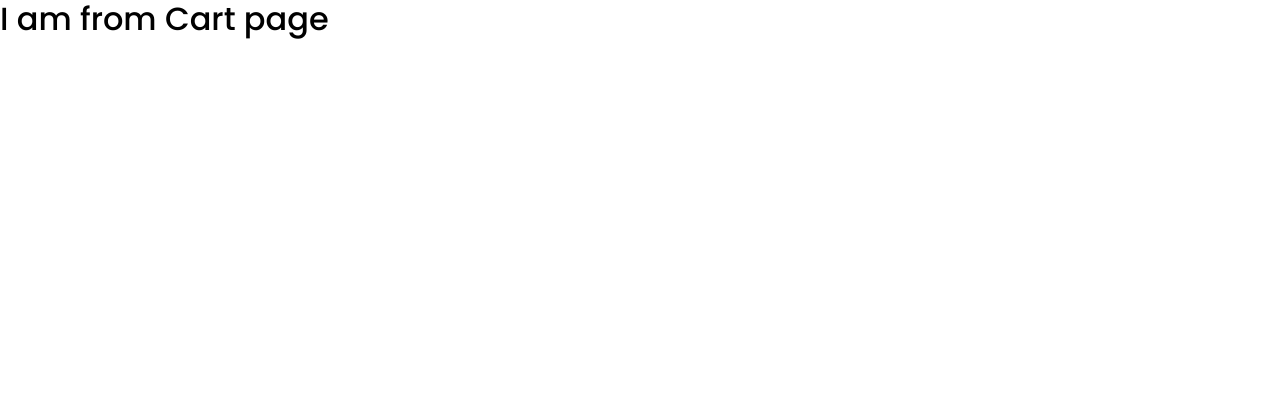
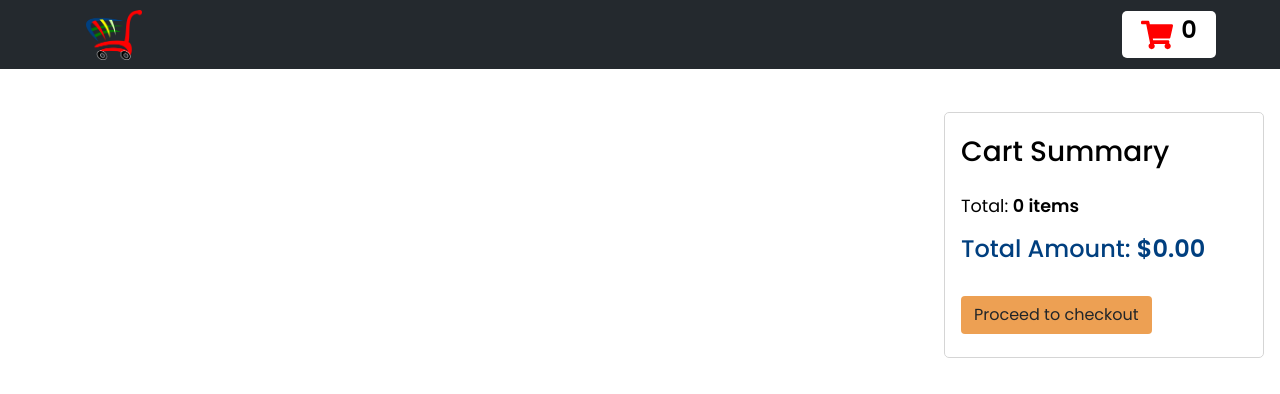
Before and after one commit to jahan-nusrat/redux-cart, a React (Create React App) app: page /cart in a window 1280 px wide. Shown: the top 394 px of the page. Built offline with nearby package versions, Linux system fonts and the light colour scheme.

Commit message:
cart completed

```diff
--- a/src/components/Cart/Cart.js
+++ b/src/components/Cart/Cart.js
@@ -1,10 +1,49 @@
-import React from 'react'
+import React, { useState } from 'react'
+import { useSelector } from 'react-redux'
+import CartItems from './CartItems';
+import './cart.style.css'
+import Nav from '../Navbar.js/Nav';
+import { useEffect } from 'react';
 
 const Cart = () => {
+    const cartItems=useSelector(state=>state.cart)
+    const [totalAmount,setTotalAmount]= useState(0)
+    const [totalQty,setTotalQty]= useState(0)
+
+    useEffect(()=>{
+        let price= cartItems.reduce((acc,current)=>{
+            return acc + (current.price * current.qty);
+        },0)
+        let qty=cartItems.reduce((acc,current)=>{
+            return acc + current.qty
+        },0)
+        setTotalAmount(price)
+        setTotalQty(qty)
+    },[cartItems,totalAmount,totalQty])
+
     return (
-        <div>
-            <h2>I am from Cart page</h2>
-        </div>
+        <section className="container">
+            <Nav />
+            <div className="row justify-content-between cart-section">
+                {
+                    cartItems.map(item=>{
+                        return <CartItems key={item.id} item={item} />
+                    })
+                }
+                <div className="col-lg-3 cart-summary-section">
+                    <div className="cart-summary">
+                        <div className="cart-summary-title">
+                            <h3>Cart Summary</h3>
+                            <div className="cart-summary-price mt-4">
+                                <p>Total: <strong>{totalQty} items</strong> </p>
+                                <h4 className="total-amount pt-3">Total Amount: <strong>${totalAmount.toFixed(2)}</strong> </h4>
+                            </div>
+                        </div>
+                        <button className="btn cart-btn mt-4">Proceed to checkout</button>
+                    </div>
+                </div>
+            </div>
+        </section>
     )
 }
 
--- /dev/null
+++ b/src/components/Cart/CartItems.js
@@ -0,0 +1,40 @@
+import React from 'react';
+import { useState } from 'react';
+import { useDispatch } from 'react-redux';
+import { cartQty, removeFromCart } from '../../redux/actions';
+
+const CartItems = ({item}) => {
+    const dispatch=useDispatch()
+    const [quantity,setQuantity]= useState(item.qty)
+    const handleRemoveItem=()=>{
+        dispatch(removeFromCart(item.id))
+    }
+
+    const handleInputChange=(e)=>{
+        setQuantity(e.target.value)
+        dispatch(cartQty(item.id, e.target.value))
+    }
+
+    return (
+        <div className="col-lg-8 mb-3">
+            <div className="single-product d-flex">
+                <div className="single-product-img">
+                    <img src={item.img} alt={item.name} className="img-fluid"/>
+                </div>
+                <div className="single-product-details pl-3">
+                    <p>{item.name.slice(0,70)}...</p>
+                    <div className="price-details d-flex align-items-center">
+                        <p>Price: <strong> ${(item.price*item.qty).toFixed(2)}</strong> </p>
+                        <span className="quantity-details">
+                            <label htmlFor="quantity">Qty:</label>
+                            <input onChange={handleInputChange} min="1" type="number" name="quantity" value={quantity} className="mx-2" />
+                        </span>
+                    </div>
+                </div>
+                <button onClick={handleRemoveItem} className="btn product-remove">Remove</button>
+            </div>
+        </div>
+    )
+}
+
+export default CartItems
--- /dev/null
+++ b/src/components/Cart/cart.style.css
@@ -0,0 +1,66 @@
+.cart-section {
+    position: relative;
+    margin-top: 6rem;
+}
+
+.cart-summary-section {
+    position: fixed;
+    top: 7rem;
+    right: 1rem;
+    border: 1px solid #d5d5d5;
+    border-radius: 5px;
+    padding: 1.4rem 1rem;
+}
+
+.single-product {
+    border: 1px solid #d5d5d5;
+    border-radius: 5px;
+    padding: 1rem;
+    position: relative;
+}
+
+.price-details p {
+    margin-bottom: 0;
+}
+
+.quantity-details {
+    margin-left: 2rem;
+}
+
+.quantity-details input {
+    width: 80px;
+    border-radius: 5px;
+    border: 3px solid #003F7F;
+}
+
+.quantity-details label {
+    margin-bottom: 0;
+}
+
+.product-remove {
+    position: absolute;
+    bottom: 10px;
+    right: 10px;
+    background-color: #FAC863;
+    font-size: 0.9rem;
+}
+
+.product-remove:active {
+    background-color: #FF0000;
+    color: #ffffff;
+}
+
+.single-product-img img {
+    height: 100px;
+    width: 100px;
+    object-fit: cover;
+}
+
+.cart-summary-price p {
+    margin-bottom: 0;
+    font-size: 1.1rem;
+}
+
+.total-amount {
+    color: #003F7F;
+}
--- a/src/redux/reducer.js
+++ b/src/redux/reducer.js
@@ -25,13 +25,15 @@ const reducer =(state=initialState,action)=>{
         case REMOVE_CART:
             const remainingItems= [...state.cart].filter(item=>item.id !== action.payload.id)
             return{
-                cart:[...remainingItems]
+                cart:[...remainingItems],
+                items:products
             }
 
         case QTY_CART:
-            const adjustQuantity= state.cart.map(item=>item.id===action.payload.id? {...item, qty:action.payload.qty}: item)
+            const adjustQuantity= state.cart.map(item=>item.id===action.payload.id? {...item, qty:parseInt(action.payload.qty)}: item)
             return{
-                cart: [...adjustQuantity]
+                cart: [...adjustQuantity],
+                items:products
             }
 
         default:
```
